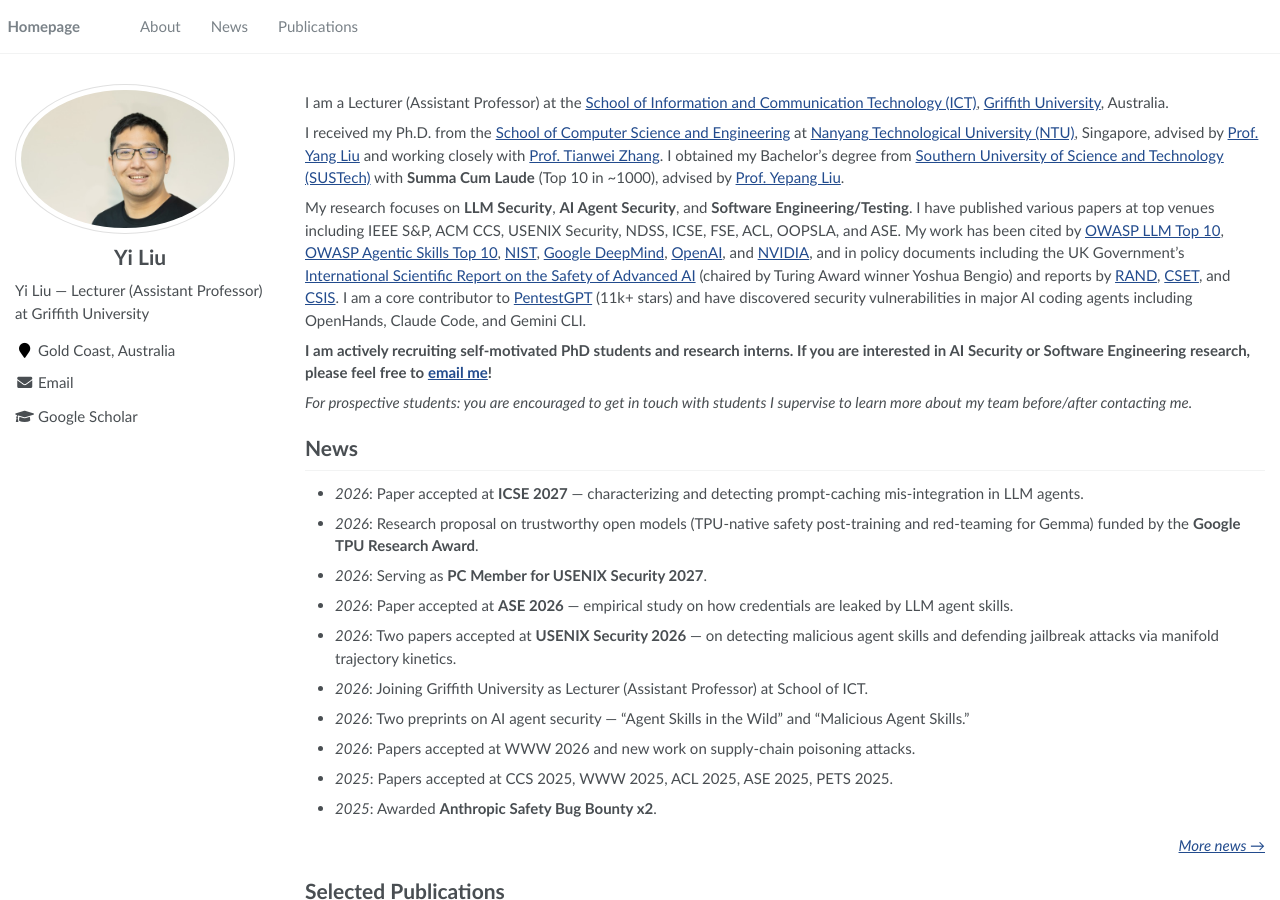
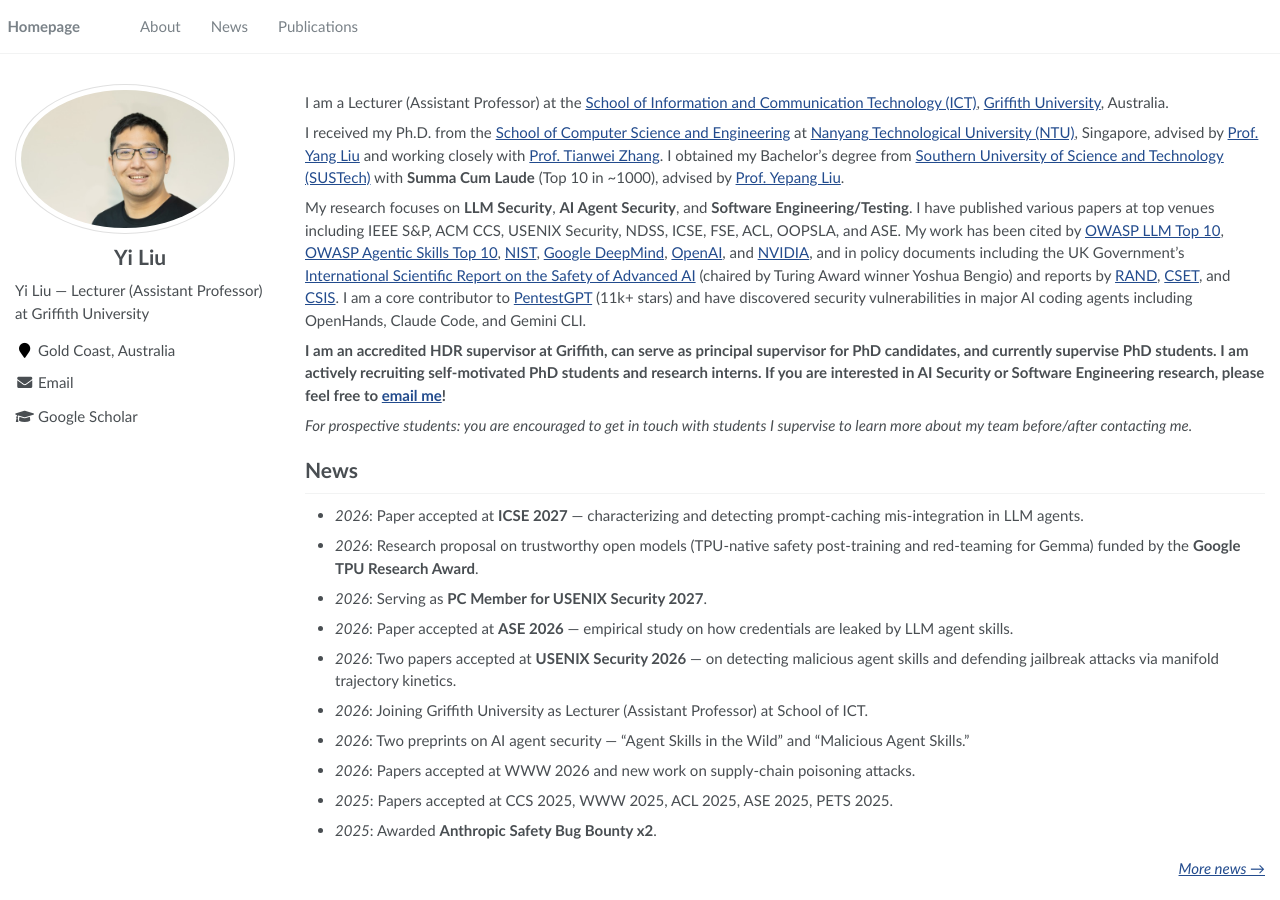
Before and after one commit to liuyi-academic/liuyi-academic.github.io, a Jekyll site: the page built from _pages/about.md, in a window 1280 px wide and 900 px high. Built offline with Jekyll 4.4.1, drawn with Linux system fonts in a browser that asks for light colours; some of the changed text lies outside the part shown.

Commit message:
Update Quantstamp dates and note HDR supervisor accreditation
Co-Authored-By: Claude Opus 5.5 (1M context) <noreply@anthropic.com>

```diff
--- a/_pages/about.md
+++ b/_pages/about.md
@@ -16,7 +16,7 @@ I received my Ph.D. from the [School of Computer Science and Engineering](https:
 
 My research focuses on **LLM Security**, **AI Agent Security**, and **Software Engineering/Testing**. I have published various papers at top venues including IEEE S&P, ACM CCS, USENIX Security, NDSS, ICSE, FSE, ACL, OOPSLA, and ASE. My work has been cited by [OWASP LLM Top 10](https://owasp.org/www-project-top-10-for-large-language-model-applications/), [OWASP Agentic Skills Top 10](https://owasp.org/www-project-agentic-skills-top-10/), [NIST](https://www.nist.gov/), [Google DeepMind](https://deepmind.google/), [OpenAI](https://openai.com/), and [NVIDIA](https://www.nvidia.com/), and in policy documents including the UK Government's [International Scientific Report on the Safety of Advanced AI](https://www.gov.uk/government/publications/international-scientific-report-on-the-safety-of-advanced-ai) (chaired by Turing Award winner Yoshua Bengio) and reports by [RAND](https://www.rand.org/pubs/research_reports/RRA4983-1.html), [CSET](https://cset.georgetown.edu/publication/controlling-large-language-models-a-primer/), and [CSIS](https://www.csis.org/analysis/defense-priorities-open-source-ai-debate). I am a core contributor to [PentestGPT](https://github.com/GreyDGL/PentestGPT) (11k+ stars) and have discovered security vulnerabilities in major AI coding agents including OpenHands, Claude Code, and Gemini CLI.
 
-**I am actively recruiting self-motivated PhD students and research interns. If you are interested in AI Security or Software Engineering research, please feel free to [email me](mailto:yi.liu@griffith.edu.au)!**
+**I am an accredited HDR supervisor at Griffith, can serve as principal supervisor for PhD candidates, and currently supervise PhD students. I am actively recruiting self-motivated PhD students and research interns. If you are interested in AI Security or Software Engineering research, please feel free to [email me](mailto:yi.liu@griffith.edu.au)!**
 
 *For prospective students: you are encouraged to get in touch with students I supervise to learn more about my team before/after contacting me.*
 
```
Also changed, not shown: other parts of _pages/about.md (+2 -2 lines).
